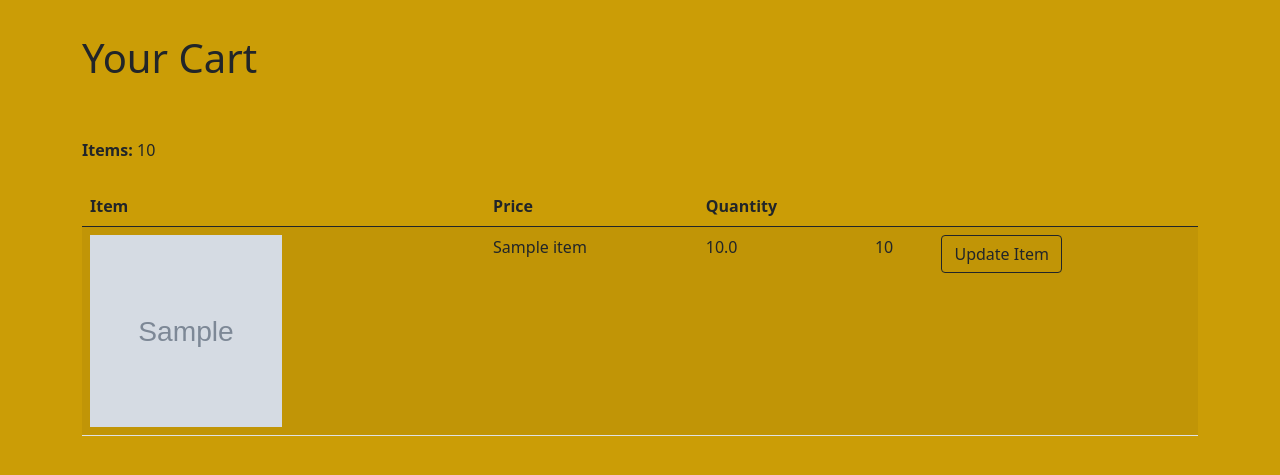
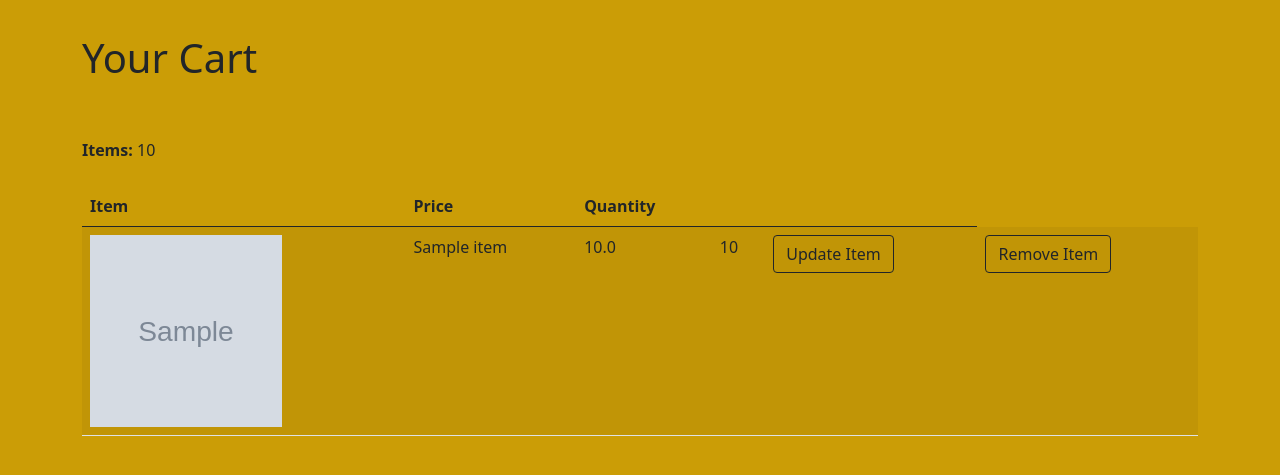
Before and after one commit to TristanBachini/MP, a Django app: page /cart/ in a window 1280 px wide. Shown: the part 270-745 px from the top of the page. Run offline with Django 3.2, Linux system fonts and the light colour scheme; a user stored in the database is signed in; tables that the repository leaves empty hold one stand-in row (values such as "Sample post"); grey boxes marked "Sample" are stand-in pictures.

Commit message:
account registration email and add to cart fully functional

```diff
--- a/sampleproject/sampleapp/templates/sampleapp/cart.html
+++ b/sampleproject/sampleapp/templates/sampleapp/cart.html
@@ -27,6 +27,37 @@
                         Update Item
                     </a>
                 </td>
+                <td>
+                    <button class="btn btn-outline-dark" data-bs-toggle="modal" data-bs-target="#delete_{{c.item.id}}">
+                        <i class="fas fa-trash"></i>
+                        Remove Item
+                    </button>
+
+                    <div class="modal fade" id="delete_{{c.item.id}}" tabindex="-1" aria-labelledby="exampleModalLabel" aria-hidden="true">
+                        <div class="modal-dialog modal-dialog-centered">
+                        <div class="modal-content">
+                            <div class="modal-header">
+                                <h5 class="modal-title" id="exampleModalLabel">Remove to Cart Confirmation</h5>
+                                <button type="button" class="btn-close" data-bs-dismiss="modal" aria-label="Close"></button>
+                            </div>
+                            <div class="modal-body text-start">
+                                Are you sure you want to remove "{{c.item.clothing}}"?
+                            </div>
+                            <div class="modal-footer">
+                                <a href="{% url 'delete_item' c.item.id %}" type="button" class="btn btn-outline-success">
+                                    <i class="fas fa-minus-circle"></i>
+                                    Remove Item
+                                </a>
+
+                                <button type="button" class="btn btn-outline-danger" data-bs-dismiss="modal">
+                                    <i class="fas fa-ban"></i>
+                                    Cancel
+                                </button>
+                            </div>
+                        </div>
+                        </div>
+                    </div>
+                </td>
             </tr>
 
             {% endfor %}
--- a/sampleproject/sampleapp/templates/sampleapp/submain.html
+++ b/sampleproject/sampleapp/templates/sampleapp/submain.html
@@ -9,6 +9,11 @@
     <title>Document</title>
     <link rel="preconnect" href="https://fonts.gstatic.com">
     <link href="https://fonts.googleapis.com/css2?family=Shadows+Into+Light&display=swap" rel="stylesheet">
+    <script
+      src="https://cdn.jsdelivr.net/npm/bootstrap@5.0.0-beta2/dist/js/bootstrap.bundle.min.js"
+      integrity="sha384-b5kHyXgcpbZJO/tY9Ul7kGkf1S0CWuKcCD38l8YkeH8z8QjE0GmW1gYU5S9FOnJ0"
+      crossorigin="anonymous"
+    ></script>
     <link href="https://cdn.jsdelivr.net/npm/bootstrap@5.0.0-beta2/dist/css/bootstrap.min.css" rel="stylesheet" integrity="sha384-BmbxuPwQa2lc/FVzBcNJ7UAyJxM6wuqIj61tLrc4wSX0szH/Ev+nYRRuWlolflfl" crossorigin="anonymous">
     <style>
       .container-fluid{
--- a/sampleproject/sampleapp/urls.py
+++ b/sampleproject/sampleapp/urls.py
@@ -10,7 +10,8 @@ urlpatterns = [
 
     path('cart/',views.cart, name="cart"),
     path('add-to-cart/',views.add_to_cart, name="add_to_cart"),
-    path('update-item/<str:pk>',views.update_item, name="update_item"),
+    path('update-item/<str:pk>/',views.update_item, name="update_item"),
+    path('delete-item/<str:pk>/', views.delete_item, name="delete_item"),
 
     path('register/', views.register, name="register"),
     path('login/',views.login_page, name="login"),
--- a/sampleproject/sampleapp/views.py
+++ b/sampleproject/sampleapp/views.py
@@ -1,10 +1,11 @@
 from .models import *
 from django.shortcuts import render, redirect
 from django.contrib import messages
-from django.contrib.auth.forms import UserCreationForm
 from django.http import HttpResponse
 from django.contrib.auth import authenticate, login, logout
 from django.contrib.auth.decorators import login_required
+from django.core.mail import EmailMessage, send_mail
+from django.conf import settings
 from .forms import *
 
 # Create your views here.
@@ -40,7 +41,25 @@ def register(request):
     if(request.method == "POST"):
         form = UserForm(request.POST)
         if(form.is_valid()):
+            subject = "Vermin registration"
+            message = "<h1>Hello " + request.POST.get('username')+", good day!</h1> <br><br>This is to inform you that you have recently signed up with vermin"
+            from_email = settings.EMAIL_HOST_USER
+            recepient_list = [request.POST.get('email')]
+
+            email = EmailMessage(
+                subject,
+                message,
+                from_email,
+                recepient_list
+            )
+
+            email.content_subtype = 'html'
+            email.send()
+
+
+            print(request.POST.get('email'))
             form.save()
+            print(request)
             messages.success(request, "Account was created for " +
                              form.cleaned_data.get("username"))
             return redirect('/login')
@@ -104,3 +123,10 @@ def update_item(request,pk):
 
     data = {"cartitemform": cartitemform}
     return render(request, "sampleapp/updatecartitem.html",data)
+
+
+@login_required(login_url='login')
+def delete_item(request,pk):
+    shoppingcart = ShoppingCart.objects.get(id=pk)
+    shoppingcart.delete()
+    return redirect("/cart")
```
Also changed, not shown: sampleproject/sampleproject/settings.py (+8 -1 lines), sampleproject/sampleapp/static/sampleapp/images/shirt4_TNu51Ef.png (added).
